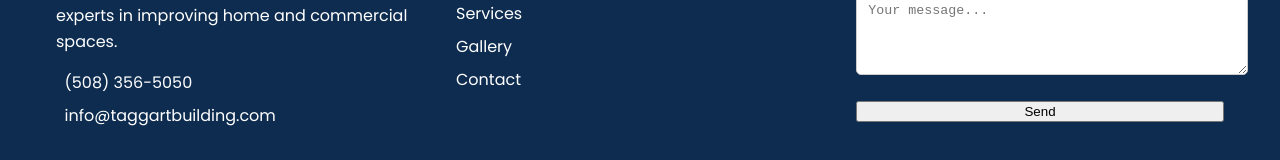
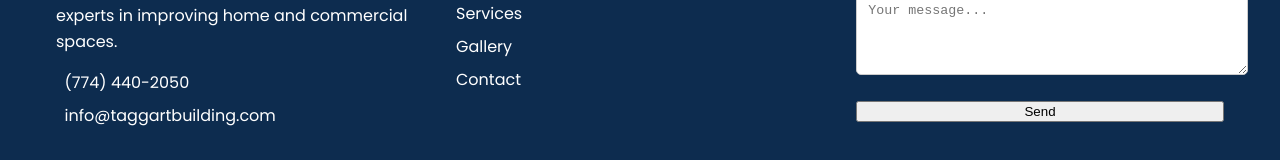
Before and after one commit to philykim/builder, an Angular app in the folder taggart-building/: page / in a window 1280 px wide. Shown: the part 3884-4044 px from the top of the page. Built offline with nearby package versions, Linux system fonts and the light colour scheme.

Commit message:
Update footer.component.html

```diff
--- a/taggart-building/src/app/footer/footer.component.html
+++ b/taggart-building/src/app/footer/footer.component.html
@@ -8,7 +8,7 @@
           commercial spaces.
         </p>
         <div class="contact">
-          <span><i class="fas fa-phone"></i> &nbsp; (508) 356-5050</span>
+          <span><i class="fas fa-phone"></i> &nbsp; (774) 440-2050</span>
           <span><i class="fas fa-envelope"></i> &nbsp; info&#64;taggartbuilding.com</span>
         </div>
         <div class="socials">
```
